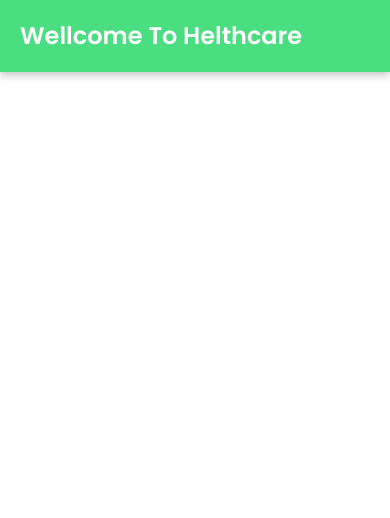
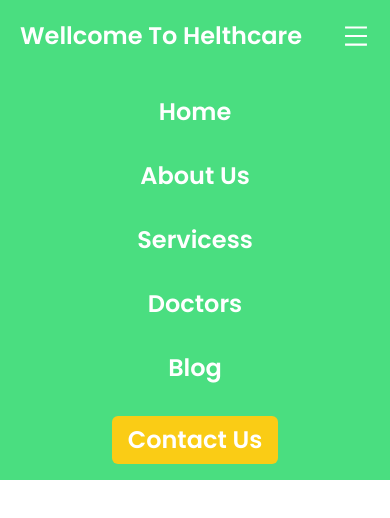
Before and after one commit to GihanSisiraKumara/Helth_Care_Web, a React (Vite) app: page / in a window 390 px wide. Shown: the top 518 px of the page. Built offline with nearby package versions, Linux system fonts and the light colour scheme.

Commit message:
home page responsive design

```diff
--- a/src/components/Navibar.jsx
+++ b/src/components/Navibar.jsx
@@ -1,7 +1,19 @@
-import React from 'react'
-import { Link } from "react-scroll"
+import React, { useState } from 'react';
+import { AiOutlineClose, AiOutlineMenu } from 'react-icons/ai';
+import { Link } from "react-scroll";
 
 const Navibar = () => {
+
+    const [menu, setMenu] = useState(false);
+
+    const handleChange = () => {
+        setMenu(!menu);
+    }
+
+    const closeMenu = () => {
+        setMenu(false);
+    }
+
     return (
         <div className='fixed w-full z-10 text-white'>
             <div>
@@ -18,6 +30,30 @@ const Navibar = () => {
                         <Link to='doctors' spy={true} duration={500} className='hover:text-yellow-400 transition-all cursor-pointer'>Doctors</Link>
                         <Link to='blog' spy={true} duration={500} className='hover:text-yellow-400 transition-all cursor-pointer'>Blog</Link>
                     </nav>
+                    <div className='hidden lg:flex'>
+                        <button className='bg-yellow-400 text-white px-4 py-2 rounded-md hover:bg-yellow-300 transition duration-300 ease-in-out'>
+                            Contact Us
+                        </button>
+                    </div>
+                    <div className='lg:hidden flex items-center'>
+                        {menu ? (
+                            <AiOutlineClose size={28} onClick={handleChange} />
+                        ) : (
+                            <AiOutlineMenu size={28} onClick={handleChange} />
+                        )}
+                    </div>
+                </div>
+                <div className={'${menu ? "translate-x-0" : "-translate-x-full"} lg:hidden flex flex-col absolute bg-green-400 text-white left-0 top-16 font-semibold text-2xl text-center pt-8 pb-4 gap-8 w-full h-fit transition-transform duration-300'}>
+                    <Link to='home' spy={true} duration={500} className='hover:text-yellow-400 transition-all cursor-pointer'>Home</Link>
+                    <Link to='about' spy={true} duration={500} className='hover:text-yellow-400 transition-all cursor-pointer'>About Us</Link>
+                    <Link to='servicess' spy={true} duration={500} className='hover:text-yellow-400 transition-all cursor-pointer'>Servicess</Link>
+                    <Link to='doctors' spy={true} duration={500} className='hover:text-yellow-400 transition-all cursor-pointer'>Doctors</Link>
+                    <Link to='blog' spy={true} duration={500} className='hover:text-yellow-400 transition-all cursor-pointer'>Blog</Link>
+                    <div className='lg:hidden'>
+                        <button className='bg-yellow-400 text-white px-4 py-2 rounded-md hover:bg-yellow-300 transition duration-300 ease-in-out'>
+                            Contact Us
+                        </button>
+                    </div>
                 </div>
             </div>
         </div>
```
